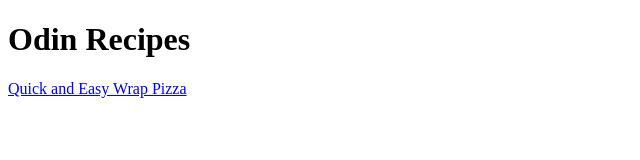
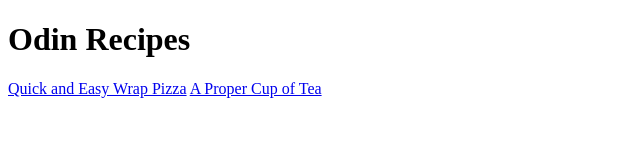
Before and after one commit to Pattsy/odin-recipes, a plain HTML site: page index.html in a window 1280 px wide. Shown: the whole page, without its empty margins (0-640 px from the left). Drawn offline with Linux system fonts and the light colour scheme.

Commit message:
Added Cup of Tea anchor link to recipe page.

```diff
--- a/index.html
+++ b/index.html
@@ -9,6 +9,7 @@
 <h1>Odin Recipes</h1>
 <a href="wrap-pizza.html">Quick and Easy Wrap Pizza</a>
 
+<a href="cupoftea.html"> A Proper Cup of Tea </a>
     </body>
 
 </html>
```
